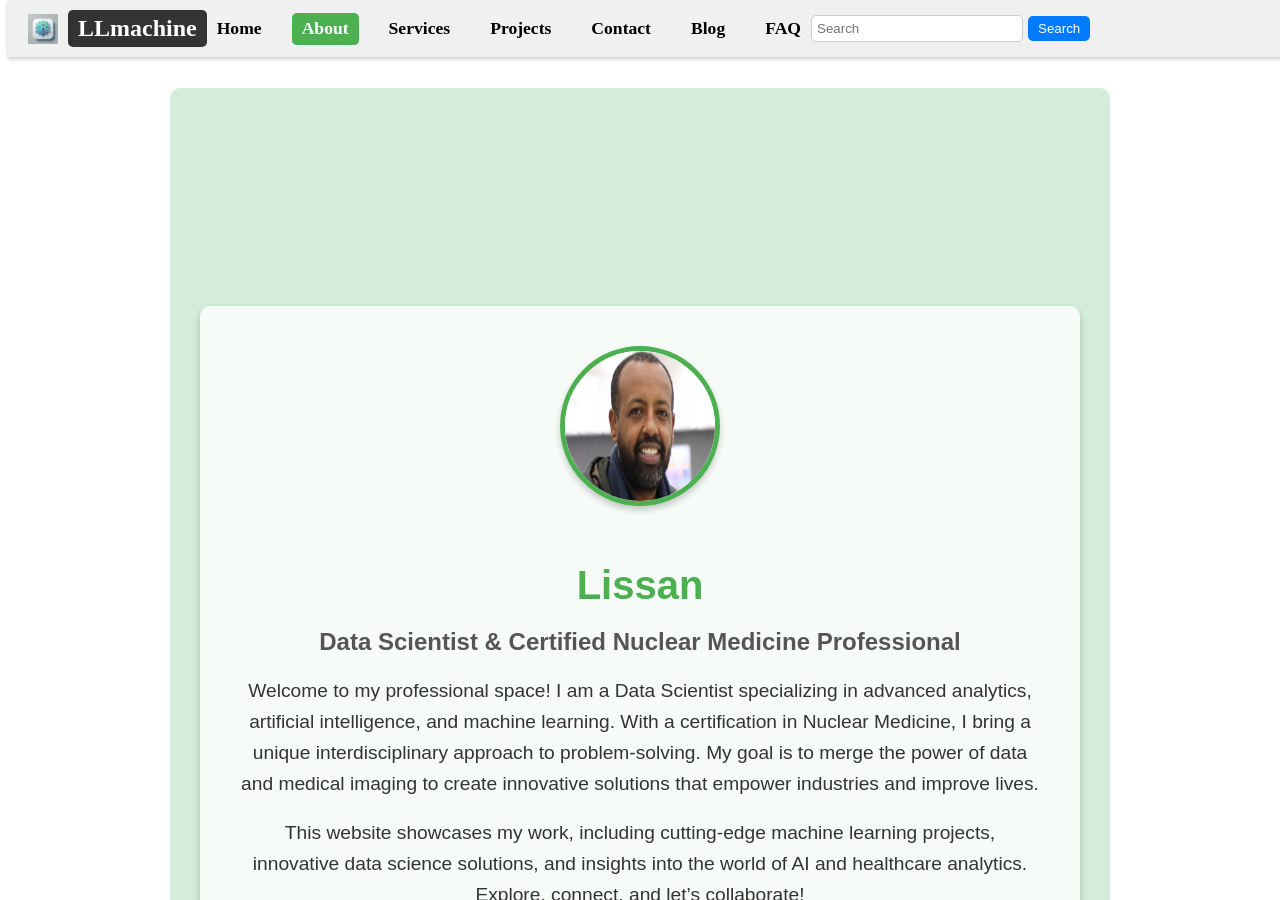
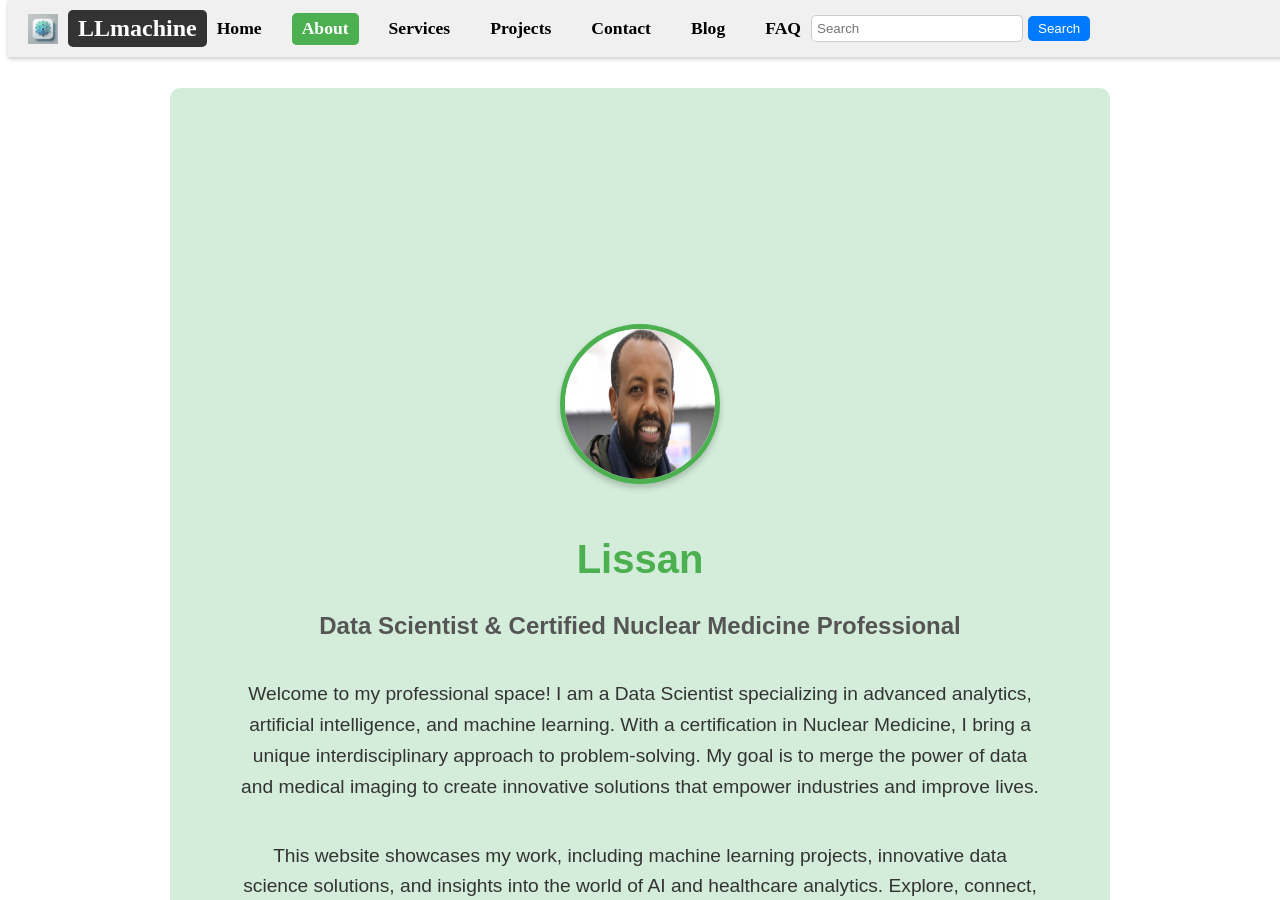
Before and after one commit to DataForSolution/DataForSolution.github.io, a Jekyll site: the page built from about.html, in a window 1280 px wide and 900 px high. Built offline with Jekyll 4.4.1, drawn with Linux system fonts in a browser that asks for light colours; some of the changed text lies outside the part shown.

Commit message:
Updated About page with single light green background

```diff
--- a/about.html
+++ b/about.html
@@ -5,7 +5,6 @@ permalink: /about/
 ---
 
 <section id="about">
-    <div id="profile-section">
     <!-- Profile Picture -->
     <img src="{{ '/assets/images/profile.jpg' | relative_url }}" alt="Lissan's Profile Picture" class="profile-pic">
 
@@ -21,9 +20,8 @@ permalink: /about/
         medical imaging to create innovative solutions that empower industries and improve lives.
     </p>
     <p>
-            This website showcases my work, including cutting-edge machine learning projects, innovative data
+        This website showcases my work, including machine learning projects, innovative data
         science solutions, and insights into the world of AI and healthcare analytics. Explore, connect,
         and let’s collaborate!
     </p>
-    </div>
 </section>
--- a/assets/css/style.css
+++ b/assets/css/style.css
@@ -250,26 +250,18 @@ section {
         object-fit: cover;
     }
 
-/* ABOUT PAGE STYLING */
+/* ABOUT PAGE */
 #about {
     background-color: #d4edda; /* Light green background */
     padding: 100px 20px;
-    min-height: 100vh; /* Make sure the section covers the entire page height */
+    min-height: 100vh; /* Full-page height */
     display: flex;
+    flex-direction: column;
     justify-content: center;
     align-items: center;
     text-align: center;
     color: #333; /* Dark text for readability */
     font-family: 'Arial', sans-serif;
-}
-
-#profile-section {
-    background: rgba(255, 255, 255, 0.8); /* Slightly transparent white box */
-    padding: 40px;
-    border-radius: 10px;
-    box-shadow: 0 4px 8px rgba(0, 0, 0, 0.2); /* Soft shadow for depth */
-    max-width: 800px;
-    text-align: center;
 }
 
 /* Profile Picture Styling */
@@ -300,6 +292,7 @@ section {
     font-size: 1.2em;
     line-height: 1.6;
     color: #333;
+    max-width: 800px;
 }
 
 /* Hover Effects for Interactivity */
@@ -317,10 +310,6 @@ section {
 @media (max-width: 768px) {
     #about {
         padding: 60px 20px;
-    }
-
-    #profile-section {
-        padding: 20px;
     }
 
         #about h1 {
```
Lines whose indentation alone changed are shown as unchanged.
